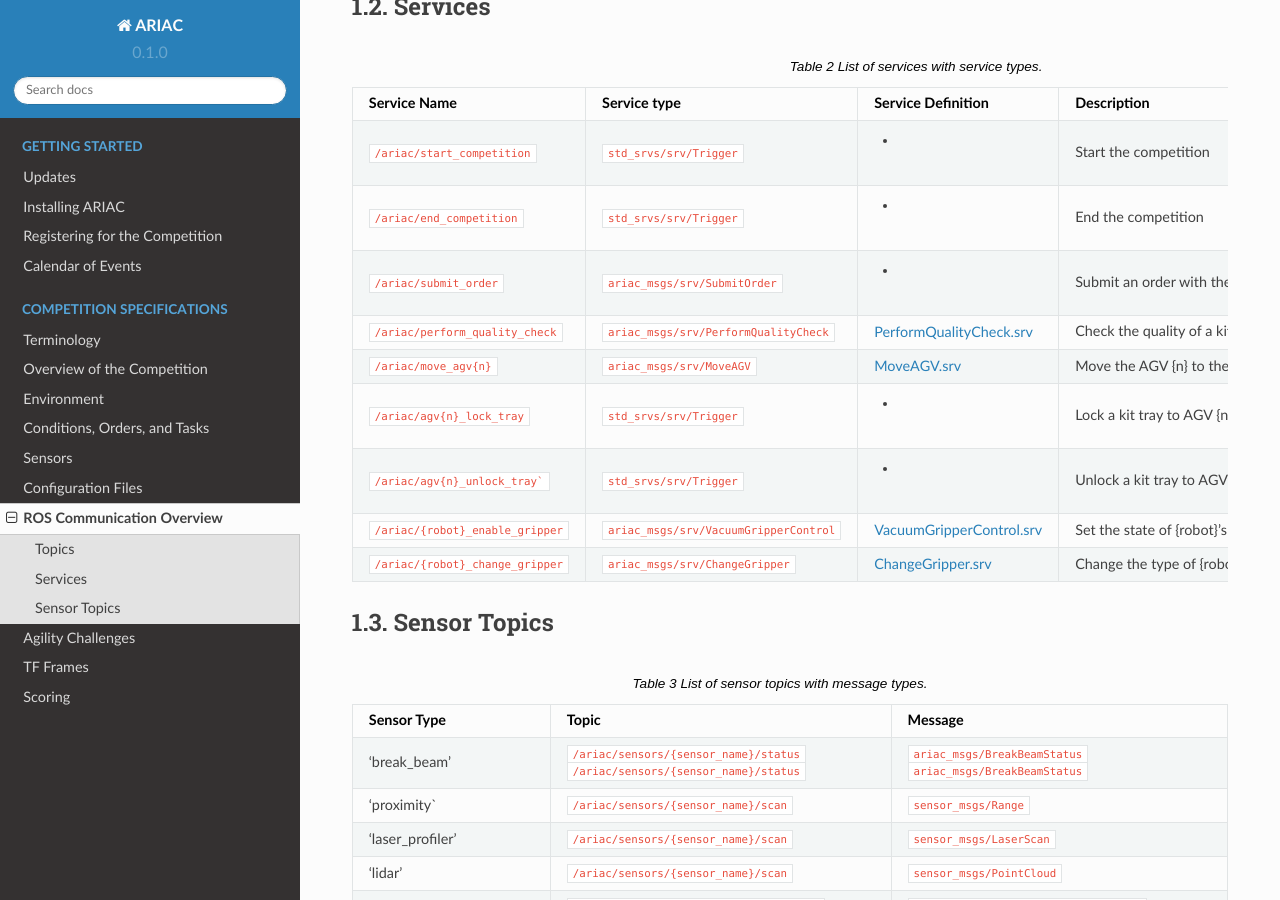
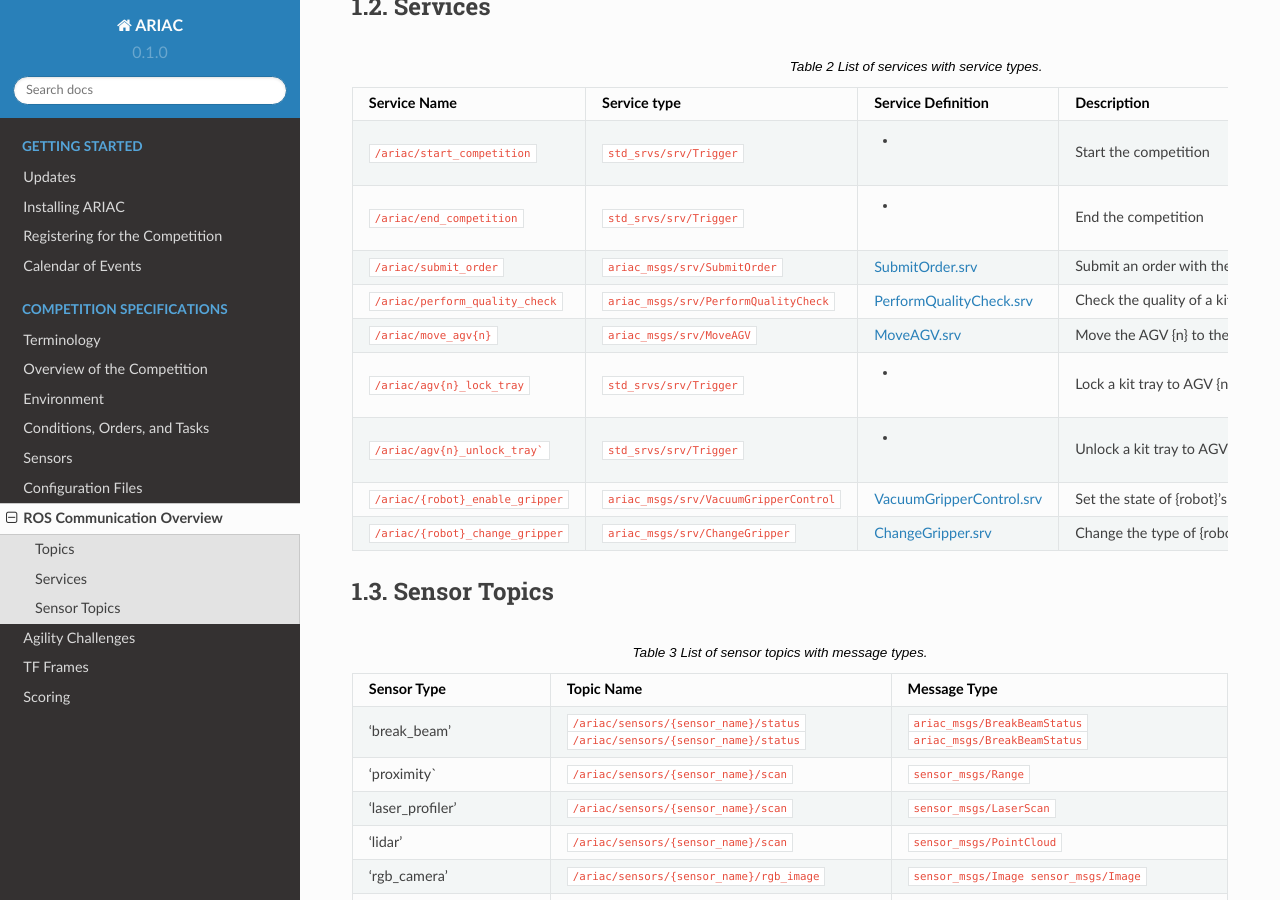
Before and after one commit to usnistgov/ARIAC, a Sphinx documentation site: the page built from docs/competition/ros_communication.rst, in a window 1280 px wide and 900 px high, scrolled down 738 px. Built offline with Sphinx 7.4.7 and the Read the Docs theme 2.0.0, drawn with Linux system fonts in a browser that asks for light colours.

Commit message:
Service definitions

```diff
--- a/docs/competition/ros_communication.rst
+++ b/docs/competition/ros_communication.rst
@@ -96,7 +96,7 @@ Services
      - End the competition
    * - ``/ariac/submit_order``
      - ``ariac_msgs/srv/SubmitOrder``
-     - -
+     - `SubmitOrder.srv <https://github.com/usnistgov/ARIAC/blob/ariac2023/ariac_msgs/srv/SubmitOrder.srv>`_
      - Submit an order with the requested ``order_id``
    * - ``/ariac/perform_quality_check``
      - ``ariac_msgs/srv/PerformQualityCheck``
@@ -147,8 +147,8 @@ Sensor Topics
    :name: communications-sensor-topics
 
    * - Sensor Type
-     - Topic
-     - Message
+     - Topic Name
+     - Message Type
    * - 'break_beam'
      - ``/ariac/sensors/{sensor_name}/status`` ``/ariac/sensors/{sensor_name}/status``
      - ``ariac_msgs/BreakBeamStatus`` ``ariac_msgs/BreakBeamStatus``
```
